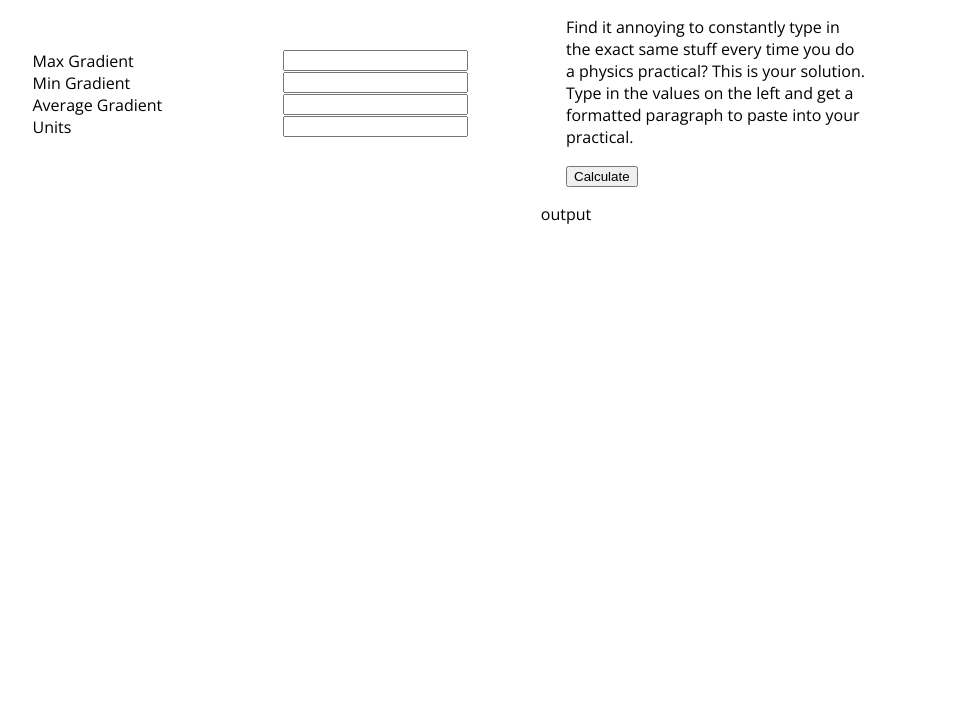
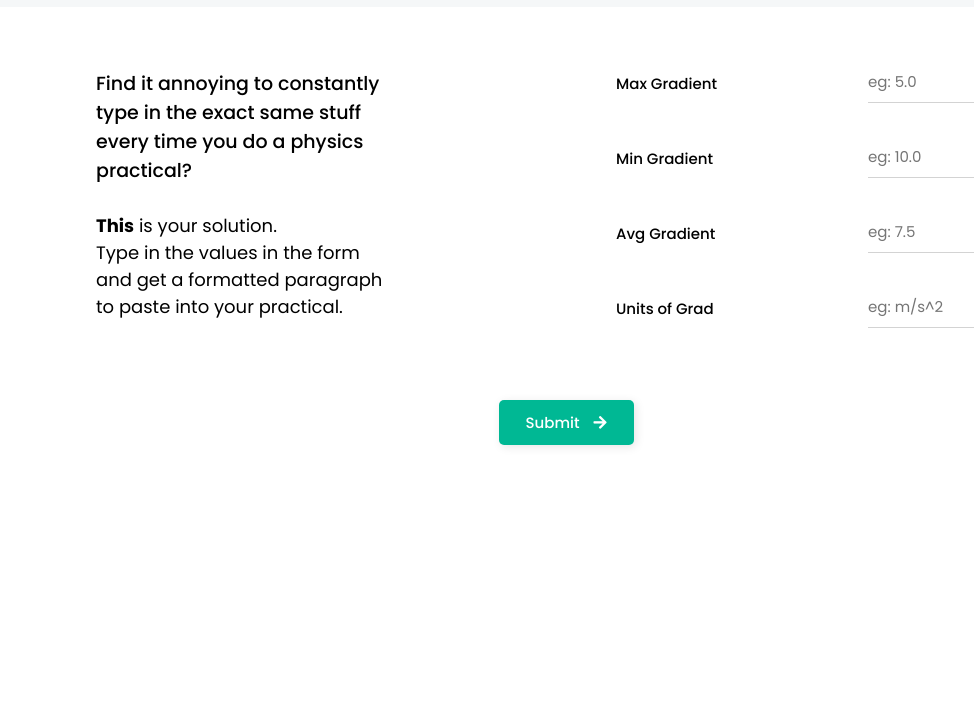
Before and after one commit to sarvasvkulpati/PhysicsPracticalTools, a plain HTML site: page index.html in a window 1280 px wide. Shown: the part 73-800 px from the top of the page, without its empty margins (74-1048 px from the left). Drawn offline with nearby package versions, Linux system fonts and the light colour scheme.

Commit message:
Updated CSS and JS

```diff
--- a/index.html
+++ b/index.html
@@ -3,41 +3,66 @@
 <html>
     <head>
         <title>Gradient Uncertainty Calculator</title>
-        <link href="https://fonts.googleapis.com/css?family=Open+Sans:300,400,700" rel="stylesheet">
-
+        <meta name="viewport" content="width=device-width, initial-scale=1">
+        <link rel="stylesheet" href="https://use.fontawesome.com/releases/v5.5.0/css/all.css" integrity="sha384-B4dIYHKNBt8Bc12p+WXckhzcICo0wtJAoU8YZTY5qE0Id1GSseTk6S+L3BlXeVIU" crossorigin="anonymous">
+        <link href="https://fonts.googleapis.com/css?family=Poppins:400,500,700" rel="stylesheet">
         <link rel="stylesheet" href="styles.css">
 
         <script src="script.js"></script>
     </head>
     <body>
-        <section id="header">
-            <h1>Gradient Uncertainty Calculator</h1>
-        </section>
-        <section id="inputs-description">
-            <!-- <div id="container"> -->
-                <div id="inputs">
-                    <form>
-                        <label>Max Gradient</label> <input type="text" name="max-gradient"><br>
-                        <label>Min Gradient</label> <input type="text" name="min-gradient"><br>
-                        <label>Average Gradient</label> <input type="text" name="average-gradient"><br>
-                        <label>Units </label><input type="text" name="units"><br>
-                    </form>
-                </div>
-                <div id="description">
-                    <p>Find it annoying to constantly type in the exact same stuff every time you do a physics practical? This is your solution.
-                            Type in the values on the left and get a formatted paragraph to paste into your practical.</p>
-                    <button onClick="calculate()">Calculate</button>
-                </div>
-            <!-- </div> -->
-        </section>
-        <section id="result">
-            <div id="output">
-                <p id="output">output</p>
+        <div id="header">
+            <p>Gradient Uncertainty Calculator</p>
+        </div>
+
+        <div id="container">
+            <div id="desc">
+                <p id="desc-info">
+                    <span>Find it annoying to constantly type in the exact same stuff every time you do a physics practical?</span>
+                    <br>
+                    <br>
+                    <b>This</b> is your solution.
+                    <br>
+                    Type in the values in the form and get a formatted paragraph to paste into your practical.
+                </p>
             </div>
 
-        </section>
+            <div id="form">
+                <div class="field">
+                    <p class="field-name">Max Gradient</p>
+                    <input id='max-grad' type="text" placeholder="eg: 5.0" class="field-input">
+                </div>
+                <br>
+                <div class="field">
+                    <p class="field-name">Min Gradient</p>
+                    <input id='min-grad' type="text" placeholder="eg: 10.0" class="field-input">
+                </div>
+                <br>
+                <div class="field">
+                    <p class="field-name">Avg Gradient</p>
+                    <input id='avg-grad' type="text" placeholder="eg: 7.5" class="field-input">
+                </div>
+                <br>
+                <div class="field">
+                    <p class="field-name">Units of Grad</p>
+                    <input id='units' type="text" placeholder="eg: m/s^2" class="field-input">
+                </div>
+            </div>
+        </div>
+
+        <div id="buttons">
+            <button id="submit">Submit <i style="padding: 0 0 0 10px;" class="fas fa-arrow-right"></i></button>
+        </div>
+
+        <div id="output">
+            <p id="sect-title">
+                Output
+                <button id="copy-button"><i style="font-size: 20px;padding: 0 10px;" class="far fa-copy"></i></button>
+            </p>
+            <p id="answer">
+
+            </p>
+        </div>
 
     </body>
-
-
 </html>
--- a/script.js
+++ b/script.js
@@ -1,43 +1,78 @@
+document.addEventListener('DOMContentLoaded', function() {
+    var maxGradient = document.getElementById('max-grad')
+    var minGradient = document.getElementById('min-grad')
+    var averageGradient = document.getElementById('avg-grad')
+    var units = document.getElementById('units')
 
+    var submit = document.getElementById('submit')
+    var outputArea = document.getElementById('output')
+    var answerArea = document.getElementById('answer')
 
-function calculate(){
-    var maxGradient = document.getElementsByName("max-gradient")[0].value;
-    var minGradient = document.getElementsByName("min-gradient")[0].value;
-    var averageGradient = document.getElementsByName("average-gradient")[0].value;
-    var units = document.getElementsByName("units")[0].value;
-
-    if(maxGradient && minGradient && averageGradient && units){
-        var absoluteUncertainty = ((parseFloat(maxGradient) - parseFloat(minGradient))/2).toPrecision(4)
-        var percentageUncertainty = ((absoluteUncertainty/parseFloat(averageGradient))*100).toPrecision(4)
-
-
+    submit.onclick = function() {
+        console.log(maxGradient.value, minGradient.value, averageGradient.value, units.value)
+        if (maxGradient.value.length > 0 && minGradient.value.length > 0 && averageGradient.value.length > 0 && units.value.length > 0) {
+            var absoluteUncertainty = ((parseFloat(maxGradient.value) - parseFloat(minGradient.value))/2).toPrecision(4)
+            var percentageUncertainty = ((absoluteUncertainty/parseFloat(averageGradient.value))*100).toPrecision(4)
 
             var output = `
-        M<sub>avg</sub> = gradient,<br>
-        M<sub>max</sub> = maximum gradient,<br>
-        M<sub>min</sub> = minimum gradient<br>
+                M<sub>avg</sub> = Average Gradient,<br>
+                M<sub>max</sub> = Maximum Gradient,<br>
+                M<sub>min</sub> = Minimum Gradient<br>
                 <br>
-        M<sub>avg</sub> = ${averageGradient} ${units},<br>
-        M<sub>max</sub> = ${maxGradient}  ${units},<br>
-        M<sub>min</sub> = ${minGradient}  ${units}<br>
+                M<sub>avg</sub> = ${averageGradient.value} ${units.value},<br>
+                M<sub>max</sub> = ${maxGradient.value}  ${units.value},<br>
+                M<sub>min</sub> = ${minGradient.value}  ${units.value}<br>
                 <br>
+                <b>Gradient Uncertainty</b>
                 <br>
-        <b>Gradient Uncertainty</b><br>
                 = (M<sub>max</sub> - M<sub>min</sub>)/2 <br>
-        = (${maxGradient} - ${minGradient})/2 <br>
-        = ${absoluteUncertainty} ${units}<br>
+                = (${maxGradient.value} - ${minGradient.value})/2 <br>
+                = ${absoluteUncertainty} ${units.value}<br>
                 <br>
-        <b>Percentage Uncertainty</b><br>
+                <b>Percentage Uncertainty</b>
+                <br>
                 = (Gradient Uncertainty / M<sub>avg</sub>) * 100 <br>
-        = (${absoluteUncertainty} / ${averageGradient}) * 100<br>
+                = (${absoluteUncertainty} / ${averageGradient.value}) * 100<br>
                 = ${percentageUncertainty}%<br>
-
             `
 
+            copyOutput = `
+                M_avg= Average Gradient,
+                M_max = Maximum Gradient,
+                M_min = Minimum Gradient
 
-        document.getElementById("output").innerHTML = output
+                M_avg = ${averageGradient.value} ${units.value},
+                M_max = ${maxGradient.value}  ${units.value},
+                M_min = ${minGradient.value}  ${units.value}
+
+                Gradient Uncertainty
+
+                = (M_max - M_min)/2
+                = (${maxGradient.value} - ${minGradient.value})/2
+                = ${absoluteUncertainty} ${units.value}
+
+                Percentage Uncertainty
+
+                = (Gradient Uncertainty / M_avg) * 100
+                = (${absoluteUncertainty} / ${averageGradient.value}) x 100
+                = ${percentageUncertainty}%
+            `
+
+            outputArea.style.display = 'block'
+            answerArea.innerHTML = output
+            answerArea.style.padding = '20px 0'
+
+            var copyButton = document.getElementById('copy-button')
+            copyButton.onclick = () => {
+                const el = document.createElement('textarea');
+                el.value = copyOutput;
+                document.body.appendChild(el);
+                el.select();
+                document.execCommand('copy');
+                document.body.removeChild(el);
+            }
         } else {
-        alert("Please fill in all fields")
+            window.alert('Please fill in all fields!')
         }
-
     }
+})
--- a/styles.css
+++ b/styles.css
@@ -1,55 +1,161 @@
-html {
-    font-family: 'Open Sans';
+body, html {
+    padding: 0;
+    margin: 0;
+    font-family: 'Poppins', sans-serif;
+    height: 100%;
+    width: 100%;
 }
 
+* {
+    margin: 0;
+    padding: 0;
+    border: none;
+}
+
+*:focus {
+    outline: none;
+}
 
 #header {
+    width: 100%;
+    height: 80px;
     text-align: center;
+    display: flex;
+    flex-direction: column;
+    justify-content: center;
+    background-color: #f5f7f8;
 }
 
-#inputs-description {
-    display: flex;
-
+#header p {
+    font-size: 25px;
+    font-weight: 700;
+    margin: auto 0;
 }
 
-#inputs{
-    flex: 50%;
-    text-align: center;
-
-
-
-}
-#description{
-    flex: 50%;
-
-}
-#description p{
-    width: 300px;
+#container {
+    width: 100%;
+    height: auto;
+    display: flex;
+    flex-direction: row;
+    justify-content: space-evenly;
+    flex-wrap: wrap;
+    padding: 30px 0;
 }
 
-form{
-    display: inline-block;
-    padding-top: 50px;
+#container #form {
+    position: relative;
+    height: auto;
+    min-width: 50%;
+    display: flex;
+    flex-direction: column;
+    justify-content: center;
+    margin: auto 0;
+    padding: 20px 0;
 }
 
-label{
-    display: inline-block;
-    float: left;
-    clear: left;
-    width: 250px;
-    text-align: left;
-
-}
-input {
-  display: inline-block;
-  float: left;
+.field {
+    width: auto;
+    height: 50px;
+    display: flex;
+    flex-direction: row;
+    justify-content: space-between;
 }
 
-#result{
-text-align: center;
+.field .field-name {
+    height: 20px;
+    font-size: 15px;
+    font-weight: 500;
+    margin: auto 50px;
 }
 
-#output p{
-    display: inline-block;
-    text-align: left;
+.field .field-input {
+    position: relative;
+    width: 45%;
+    height: 40px;
+    margin: auto 50px;
+    border-bottom: 1px solid lightgray;
+    background: none;
+    font-family: 'Poppins', sans-serif;
+    font-size: 15px;
 }
+
+#container #desc {
+    position: relative;
+    height: auto;
+    min-width: 50%;
+    display: flex;
+    flex-direction: column;
+    justify-content: center;
+    margin: auto 0;
+    padding: 20px 0;
+}
+
+#desc #desc-info {
+    width: 300px;
+    font-size: 18px;
+    margin: 0 auto;
+}
+
+#desc #desc-info span {
+    font-size: 19px;
+    font-weight: 500;
+}
+
+#buttons {
+    width: 100%;
+    height: 80px;
+    display: flex;
+    flex-direction: column;
+    justify-content: center;
+}
+
+#buttons #submit {
+    width: 135px;
+    height: 45px;
+    background-color: #00b894;
+    color: white;
+    font-family: 'Poppins', sans-serif;
+    font-size: 15px;
+    font-weight: 500;
+    border-radius: 5px;
+    box-shadow: 2px 2px 10px rgba(0, 0, 0, 0.1);
+    margin: 0px auto;
+}
+
+#buttons #submit:hover {
+    opacity: 0.5;
+    cursor: pointer;
+    transition: 0.5s;
+}
+
+#output {
+    width: 100%;
+    display: flex;
+    flex-direction: column;
+    justify-content: center;
+    background-color: #f5f7f8;
+    display: none;
+}
+
+#output #sect-title {
+    font-size: 25px;
+    font-weight: 700;
+    text-align: center;
+    padding-bottom: 25px;
+    padding-top: 15px;
+}
+
+#output p {
+    width: 300px;
+    margin: 0 auto;
+}
+
+#output #sect-title #copy-button {
+    background: none;
+}
+
+#output #sect-title #copy-button:hover {
+    opacity: 0.5;
+    cursor: pointer;
+    transition: 0.5s;
+}
```
Lines whose indentation alone changed are shown as unchanged.
